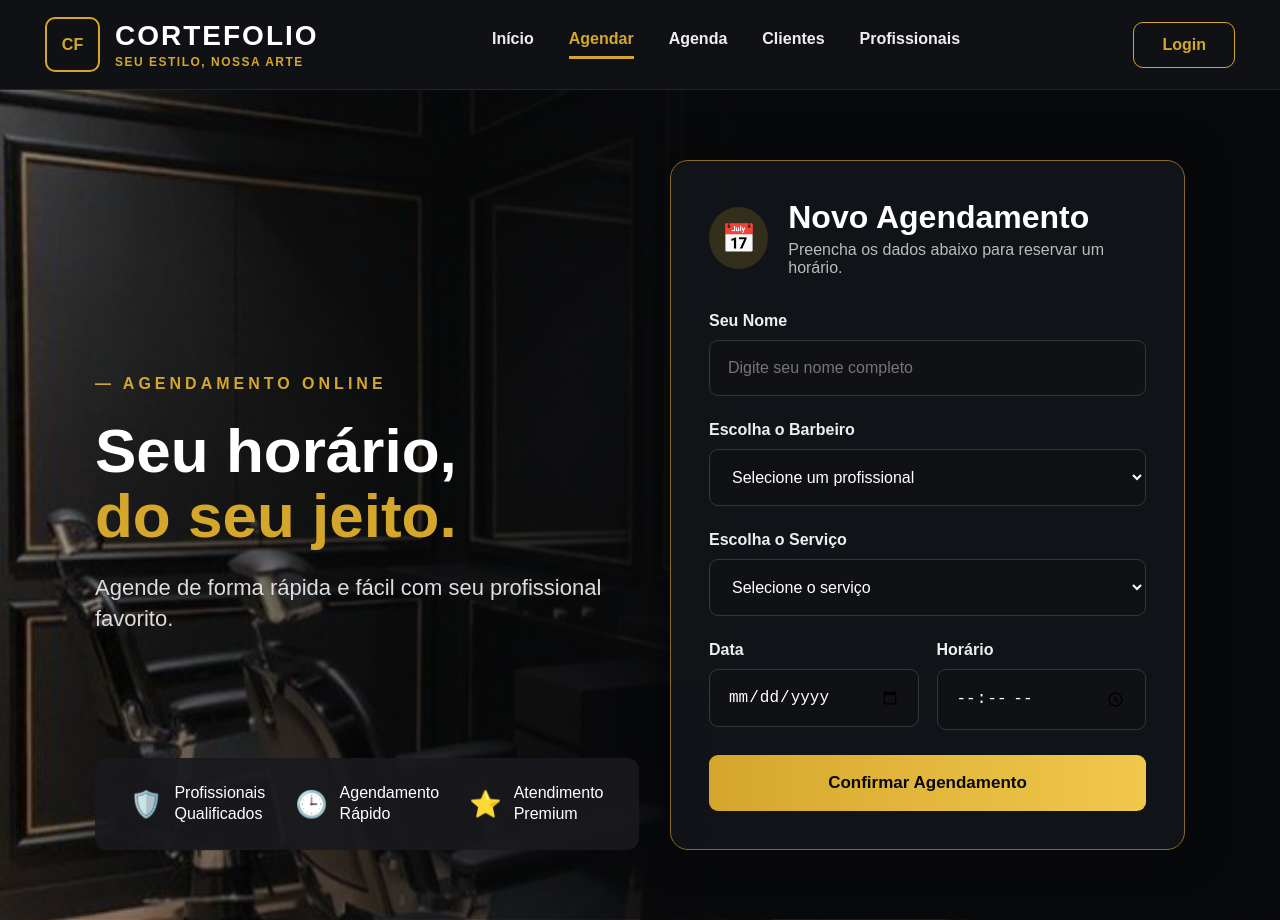
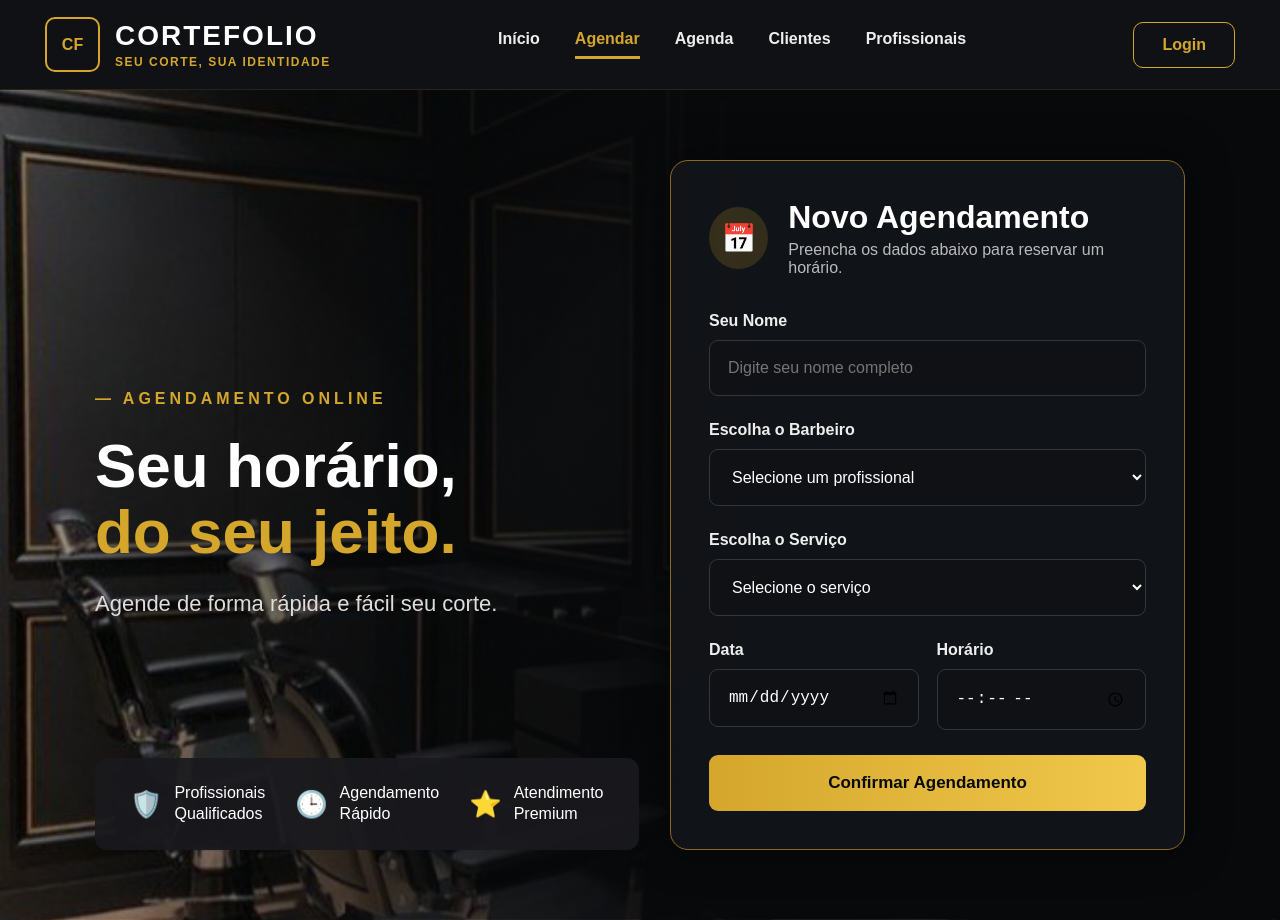
Before and after one commit to kayosampaio-ux/Cortefolio, a React (Vite) app: page / in a window 1280 px wide. Built offline with nearby package versions, Linux system fonts and the light colour scheme.

Commit message:
commit novo mudanca de nove e frase

```diff
--- a/src/App.jsx
+++ b/src/App.jsx
@@ -8,7 +8,7 @@ function App() {
           <div className="logo-icon">CF</div>
           <div>
             <h1>CORTEFOLIO</h1>
-            <span>SEU ESTILO, NOSSA ARTE</span>
+            <span>SEU CORTE, SUA IDENTIDADE</span>
           </div>
         </div>
 
@@ -34,7 +34,7 @@ function App() {
             </h2>
 
             <p className="desc">
-              Agende de forma rápida e fácil com seu profissional favorito.
+              Agende de forma rápida e fácil seu corte.
             </p>
           </div>
 
@@ -75,10 +75,10 @@ function App() {
             <label>Escolha o Barbeiro</label>
             <select>
               <option>Selecione um profissional</option>
-              <option>Alberth Maquininha</option>
-              <option>Felipe Mandrake</option>
-              <option>Kayo Navalha</option>
-              <option>Ramon Gilete</option>
+              <option>Alberth </option>
+              <option>Felipe </option>
+              <option>Kayo </option>
+              <option>Ramon </option>
             </select>
 
             <label>Escolha o Serviço</label>
```
